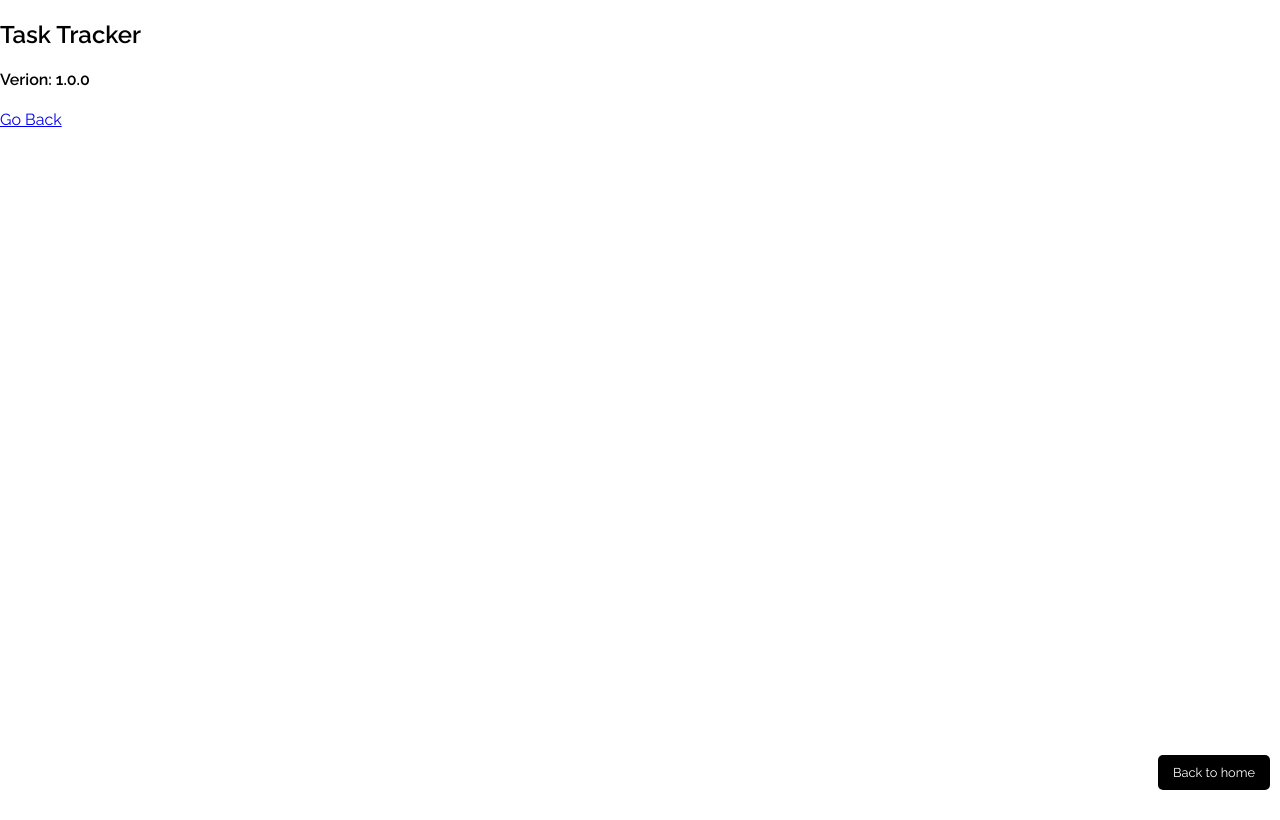
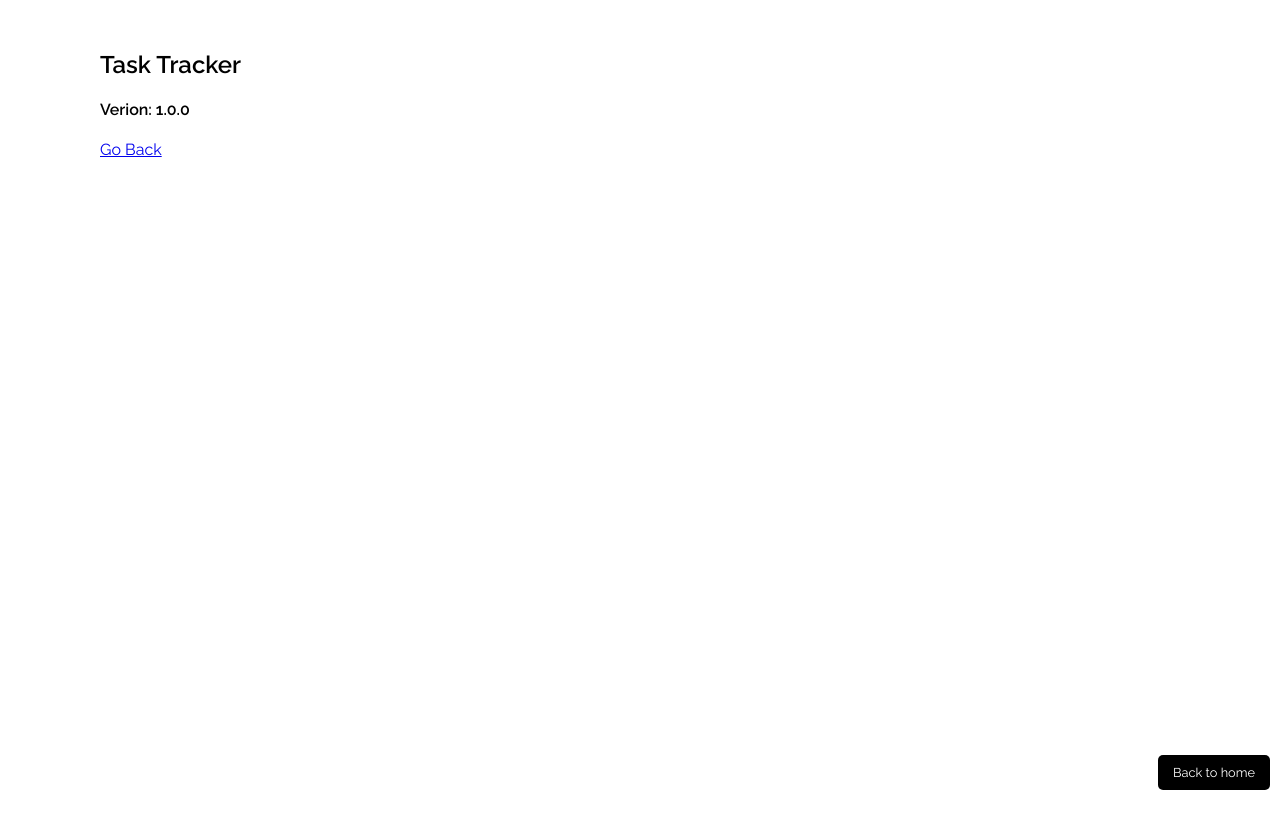
Before and after one commit to NOIPA171/Angular, an Angular app: page /about in a window 1280 px wide. Built offline with nearby package versions, Linux system fonts and the light colour scheme.

Commit message:
[About] add wrapper-content

```diff
--- a/src/app/pages/about/about.component.html
+++ b/src/app/pages/about/about.component.html
@@ -1,4 +1,4 @@
-<div>
+<div class="wrapper-content">
   <h2>Task Tracker</h2>
   <h4>Verion: 1.0.0</h4>
   <a routerLink="/">Go Back</a>
```
